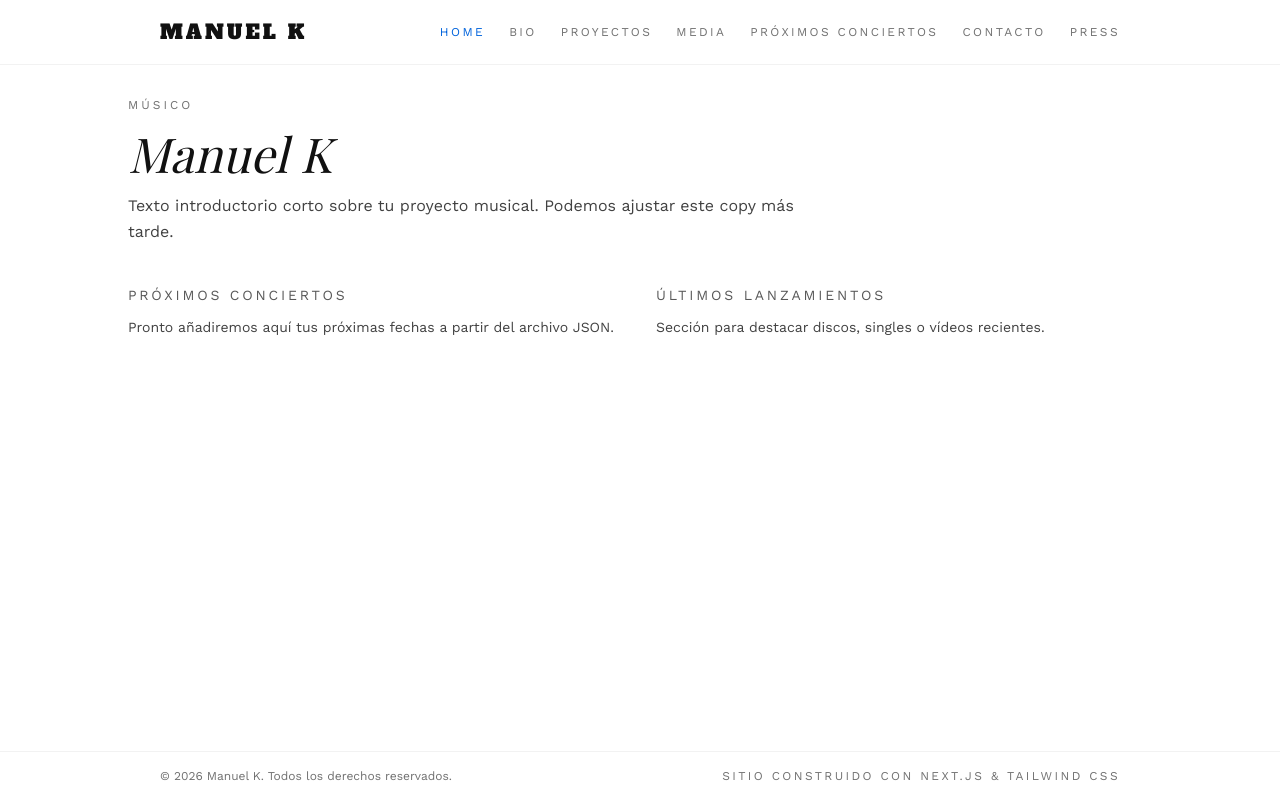
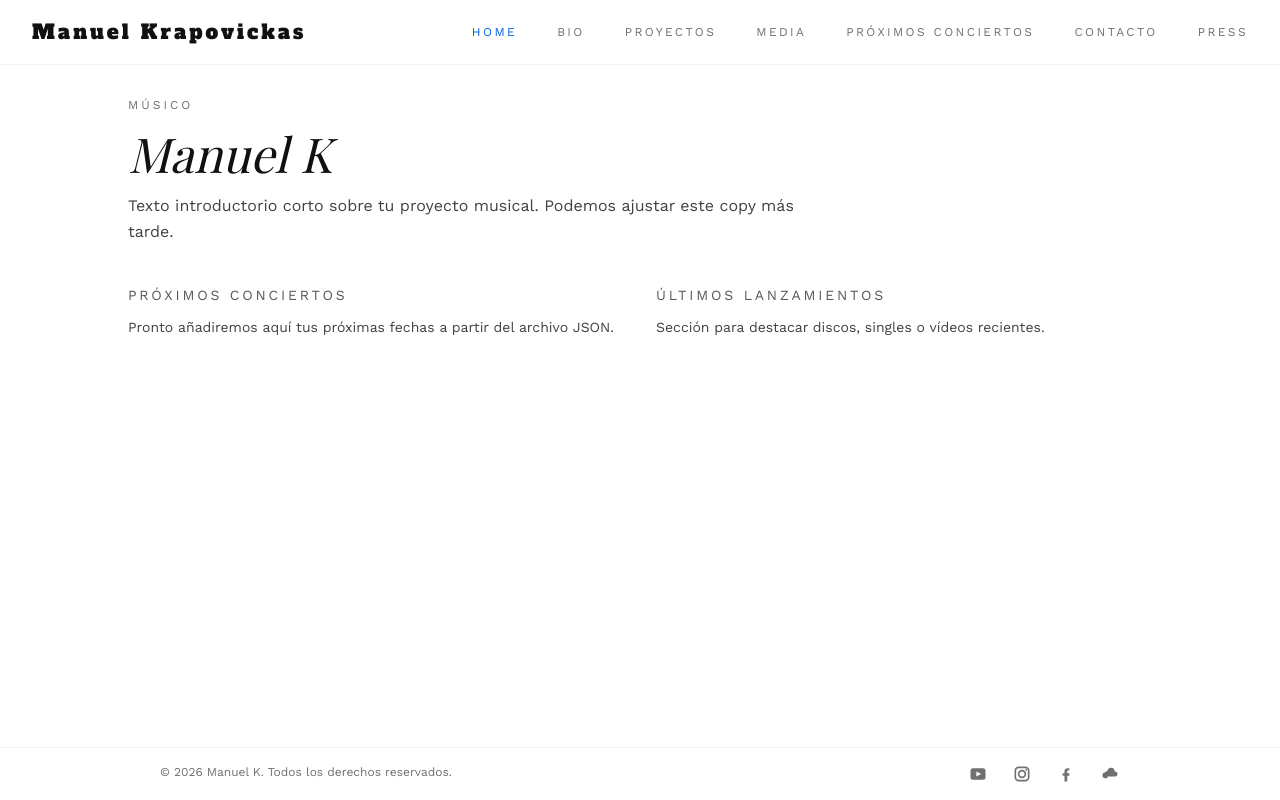
Before and after one commit to manuK1777/muscian-site, a Next.js app: page / in a window 1280 px wide. Built offline with nearby package versions, Linux system fonts and the light colour scheme; a web font is replaced by a local one.

Commit message:
Delete files, update gitignore

```diff
--- a/components/site-footer.tsx
+++ b/components/site-footer.tsx
@@ -5,9 +5,77 @@ export function SiteFooter() {
     <footer className="border-t border-black/5 bg-white/80">
       <div className="mx-auto flex max-w-5xl flex-col items-start justify-between gap-2 px-4 py-4 text-xs text-foreground/60 md:flex-row md:px-8">
         <p>&copy; {year} Manuel K. Todos los derechos reservados.</p>
-        <p className="uppercase tracking-[0.2em]">
-          Sitio construido con Next.js &amp; Tailwind CSS
-        </p>
+        <nav className="flex items-center gap-4 md:gap-6">
+          <a
+            href="https://youtube.com"
+            target="_blank"
+            rel="noreferrer"
+            className="hover:text-foreground"
+            aria-label="YouTube"
+          >
+            <svg
+              className="h-5 w-5"
+              viewBox="0 0 24 24"
+              fill="currentColor"
+              aria-hidden="true"
+            >
+              <rect x="3" y="5" width="18" height="14" rx="3" ry="3" />
+              <polygon points="10,9 16,12 10,15" fill="white" />
+            </svg>
+          </a>
+          <a
+            href="https://instagram.com"
+            target="_blank"
+            rel="noreferrer"
+            className="hover:text-foreground"
+            aria-label="Instagram"
+          >
+            <svg
+              className="h-5 w-5"
+              viewBox="0 0 24 24"
+              fill="none"
+              stroke="currentColor"
+              strokeWidth="2"
+              aria-hidden="true"
+            >
+              <rect x="4" y="4" width="16" height="16" rx="4" ry="4" />
+              <circle cx="12" cy="12" r="4" />
+              <circle cx="17" cy="7" r="1.1" fill="currentColor" stroke="none" />
+            </svg>
+          </a>
+          <a
+            href="https://facebook.com"
+            target="_blank"
+            rel="noreferrer"
+            className="hover:text-foreground"
+            aria-label="Facebook"
+          >
+            <svg
+              className="h-5 w-5"
+              viewBox="0 0 24 24"
+              fill="currentColor"
+              aria-hidden="true"
+            >
+              <path d="M13.5 21v-7h2.3l.4-3h-2.7V9.1c0-.9.3-1.5 1.6-1.5H16V5.1C15.7 5 14.9 5 13.9 5 11.7 5 10.2 6.3 10.2 8.8V11H8v3h2.2v7h3.3z" />
+            </svg>
+          </a>
+          <a
+            href="https://soundcloud.com"
+            target="_blank"
+            rel="noreferrer"
+            className="hover:text-foreground"
+            aria-label="SoundCloud"
+          >
+            <svg
+              className="h-5 w-5"
+              viewBox="0 0 24 24"
+              fill="currentColor"
+              aria-hidden="true"
+            >
+              <path d="M9 17H6.5A3.5 3.5 0 0 1 6.5 10 4 4 0 0 1 9 8a4.5 4.5 0 0 1 4.2-3.5A4.5 4.5 0 0 1 17.6 9H18a3 3 0 0 1 0 6H9z" />
+            </svg>
+          </a>
+        </nav>
       </div>
     </footer>
   );
--- a/components/site-header.tsx
+++ b/components/site-header.tsx
@@ -20,11 +20,11 @@ export function SiteHeader() {
 
   return (
     <header className="border-b border-black/5 bg-white/80 backdrop-blur">
-      <div className="mx-auto flex h-16 max-w-5xl items-center justify-between px-4 md:px-8">
-        <Link href="/" className="font-display text-xl uppercase tracking-[0.15em]">
-          Manuel K
+      <div className="mx-auto flex h-16 items-center px-4 md:px-8">
+        <Link href="/" className="font-display text-xl tracking-[0.15em]">
+          Manuel Krapovickas
         </Link>
-        <nav className="hidden gap-6 text-xs uppercase tracking-[0.2em] md:flex">
+        <nav className="ml-auto hidden items-center gap-10 text-xs uppercase tracking-[0.2em] md:flex">
           {navItems.map((item) => {
             const isActive =
               item.href === '/' ? pathname === item.href : pathname.startsWith(item.href);
```
